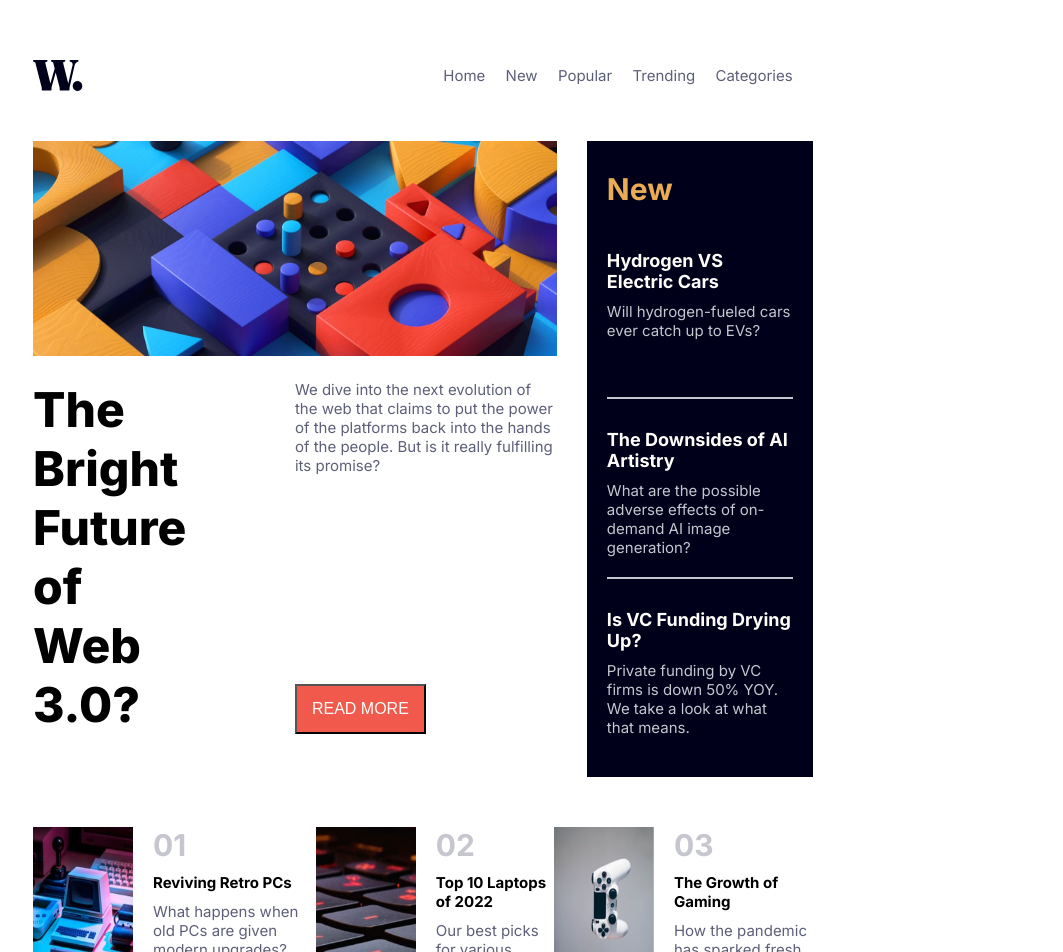
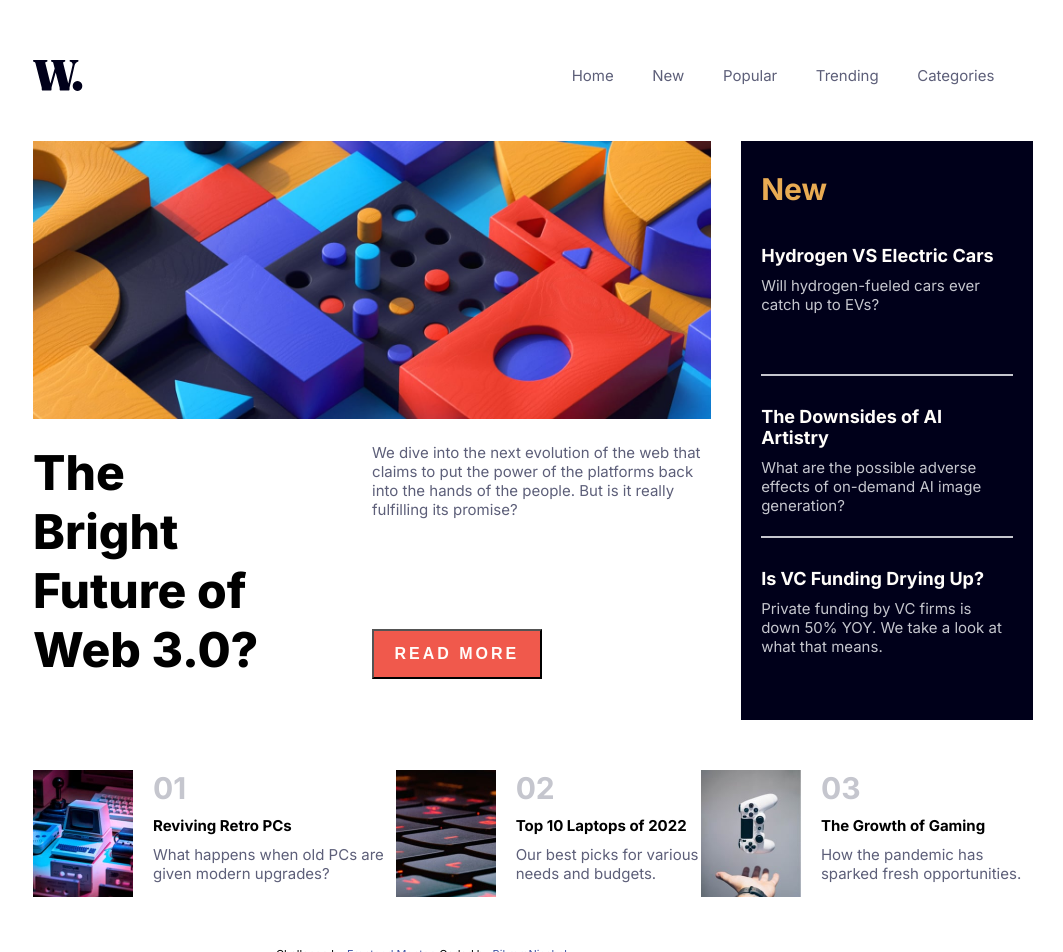
Before and after one commit to BikramNischal/news-homepage, a React (Vite) app: page / in a window 1280 px wide. Shown: the top 952 px of the page, without its empty margins (217-1280 px from the left). Built offline with nearby package versions, Linux system fonts and the light colour scheme.

Commit message:
some design tweaks

```diff
--- a/src/styles/AppStyle.css
+++ b/src/styles/AppStyle.css
@@ -22,6 +22,7 @@ html {
 
 .main-container{
     width: 100%;
+    min-width: 1000px;
     min-height: 400px;
     display:flex;
     margin-bottom: 50px;
--- a/src/styles/BottomContentStyles.css
+++ b/src/styles/BottomContentStyles.css
@@ -1,12 +1,18 @@
 
 .bottom-content{
     width:100%;
+    min-width:1000px;
     display:flex;
     margin-bottom: 50px;
 }
 
 .news-container{
     display:flex;
+}
+
+.news-container:active .trending-header,
+.news-container:hover .trending-header{
+    color: var(--primary-red);
 }
 
 .news-rank{
--- a/src/styles/MainContentStyles.css
+++ b/src/styles/MainContentStyles.css
@@ -38,9 +38,14 @@
 .btn {
     width: 50%;
     height: 50px;
-    font-weight: 500;
+    font-weight: 800;
     font-size: 16px;
     border-radius: 0;
     background-color: var(--primary-red);
     color: var(--secondary-white);
+    letter-spacing: 3px;
 }
+
+.btn:active, .btn:hover{
+    background-color: var(--secondary-very-dark-blue);
+}
--- a/src/styles/NavbarStyles.css
+++ b/src/styles/NavbarStyles.css
@@ -1,4 +1,5 @@
 .nav-bar{
+    min-width: 1000px;
     display: flex;
     align-items: center;
     justify-content: space-between;
@@ -17,3 +18,7 @@
     align-items: center;
     justify-content: space-evenly;
 }
+
+.nav-list li:active, .nav-list li:hover{
+    color: var(--primary-red);
+}
--- a/src/styles/SideContentStyles.css
+++ b/src/styles/SideContentStyles.css
@@ -35,3 +35,7 @@
     margin: 10px 0;
     font-size: 1.2rem;
 }
+
+.new-news:active .new-news-header , .new-news:hover .new-news-header{
+    color: var(--primary-orange);
+}
```
